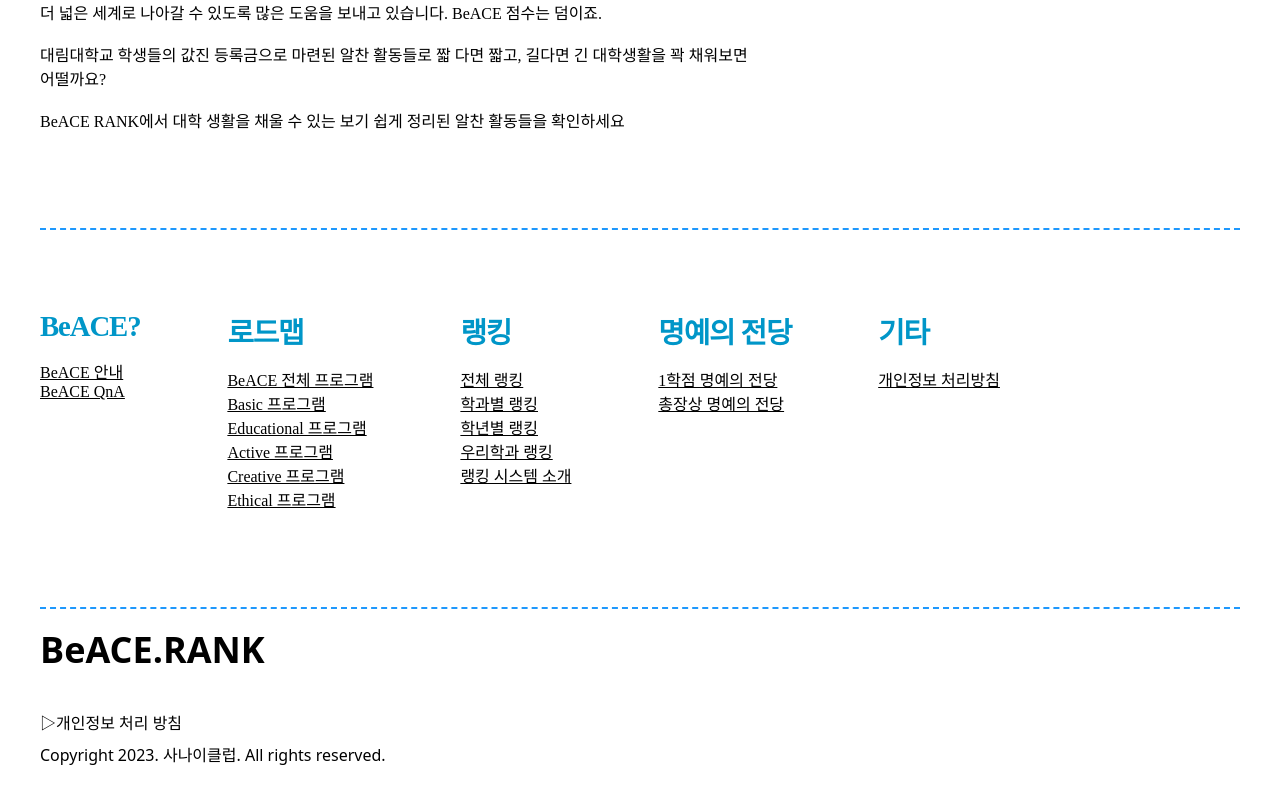
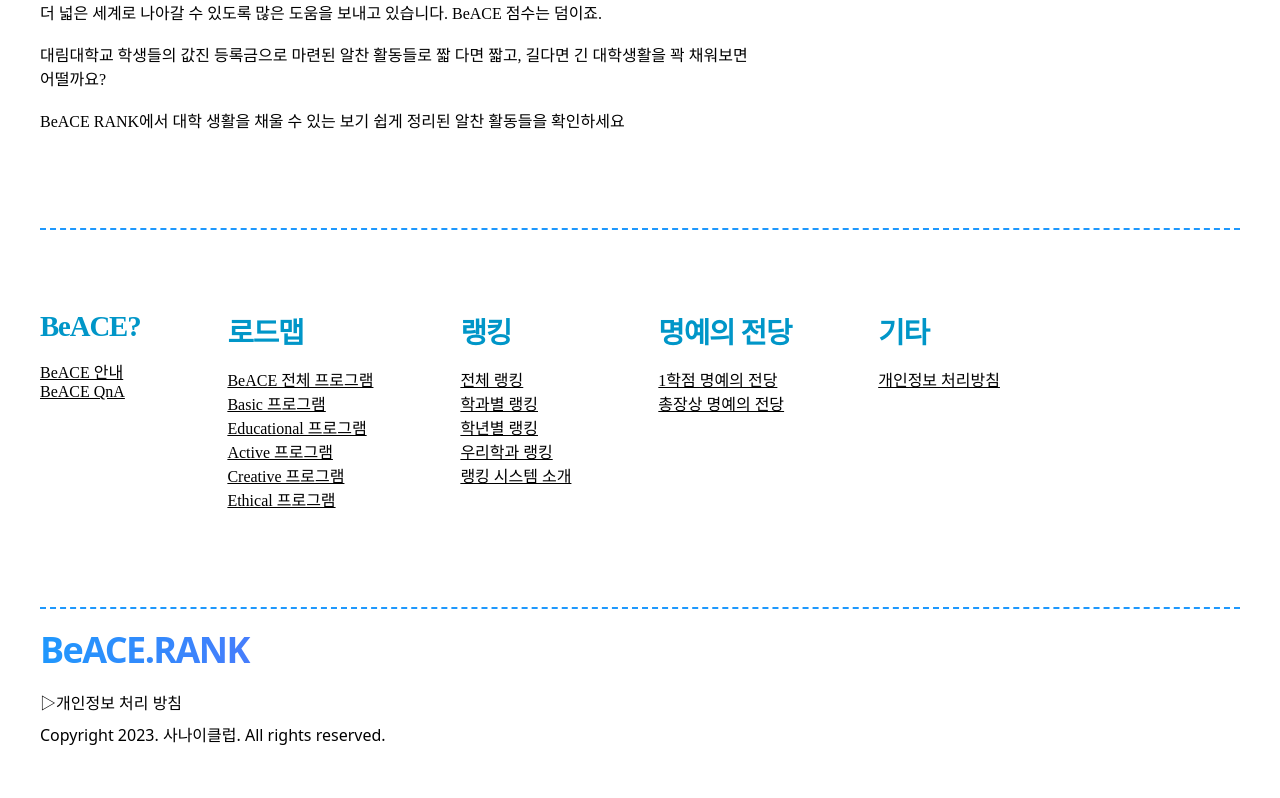
Before and after one commit to HarenKei/BeACE_Rank_FE, a Next.js app: page / in a window 1280 px wide. Shown: the part 1583-2381 px from the top of the page. Built offline with nearby package versions, Linux system fonts and the light colour scheme.

Commit message:
Update Footer.tsx : Add Link

```diff
--- a/src/Common/Footer.tsx
+++ b/src/Common/Footer.tsx
@@ -5,9 +5,13 @@ const Footer = () => {
   return (
     <FooterContainer>
       <FooterContents>
-        <Logo>BeACE.RANK</Logo>
+        <Link href={"/"}>
+          <Logo>
+            <h1>BeACE.RANK</h1>
+          </Logo>
+        </Link>
         <Privacy>
-          <Link href="/">▷개인정보 처리 방침</Link>
+          <Link href={"/privacy"}>▷개인정보 처리 방침</Link>
         </Privacy>
         <Copyright>
           <p>Copyright 2023. 사나이클럽. All rights reserved.</p>
@@ -33,14 +37,19 @@ const FooterContents = styled.div`
 `;
 
 const Logo = styled.div`
-  color: black;
-  font-size: 2.25em; // 36px
-  font-family: Noto Sans;
-  font-weight: 700;
-  word-wrap: break-word;
   justify-content: center;
   margin-top: 1rem;
   margin-bottom: 1em;
+
+  h1 {
+    font-size: 2.25em; // 36px
+    font-family: Noto Sans;
+    font-weight: 700;
+    letter-spacing: -0.1rem;
+    background: linear-gradient(100deg, #1e98fd, #ff00f7);
+    color: transparent;
+    -webkit-background-clip: text;
+  }
 `;
 
 const Privacy = styled.div`
```
